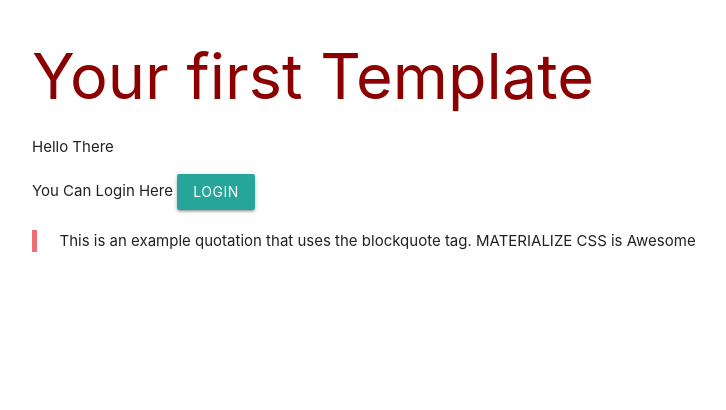
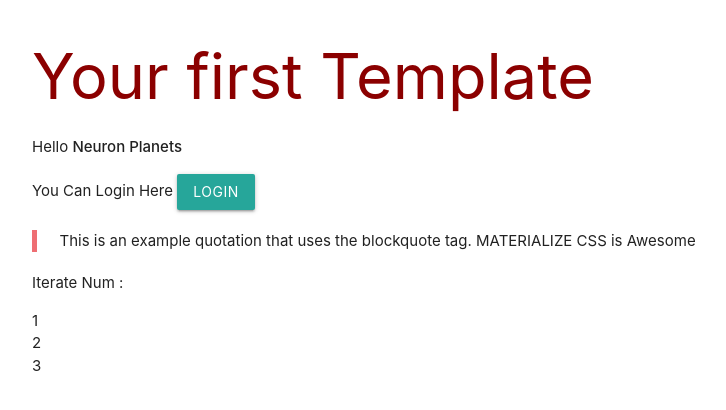
Before and after one commit to rifqirosyidi/build-websites-with-django, a Django app: page /accounts/ in a window 1280 px wide. Shown: the top 410 px of the page, without its empty margins (160-886 px from the left). Run offline with Django 3.2, Linux system fonts and the light colour scheme.

Commit message:
passing data from views to the html template

```diff
--- a/accounts/static/accounts/style.css
+++ b/accounts/static/accounts/style.css
@@ -1,5 +1,5 @@
 /* Some Custom Css Here */
 
-.color-orange {
+.color-darkred {
     color: darkred;
 }
--- a/accounts/templates/accounts/home.html
+++ b/accounts/templates/accounts/home.html
@@ -13,13 +13,19 @@
 <body>
 
 <div class="container">
-    <h1 class="color-orange">Your first Template</h1>
-    <p>Hello There</p>
+    <h1 class="color-darkred">Your first Template</h1>
+    <p>Hello <strong>{{ name }}</strong></p>
     <p>You Can Login Here <button class="waves-effect waves-light btn">Login</button></p>
 
     <blockquote>
       This is an example quotation that uses the blockquote tag. MATERIALIZE CSS is Awesome
     </blockquote>
+    <p>Iterate Num : </p>
+    <ul>
+        {% for number in numbers %}
+        <li>{{ number }}</li>
+        {% endfor %}
+    </ul>
 </div>
 
 <script src="https://cdnjs.cloudflare.com/ajax/libs/materialize/1.0.0/js/materialize.min.js"></script>
--- a/accounts/views.py
+++ b/accounts/views.py
@@ -4,4 +4,14 @@ from django.shortcuts import render
 
 # Create your views here.
 def home(request):
-    return render(request, 'accounts/home.html')
+    # Some Var
+    name = "Neuron Planets"
+    numbers = [1, 2, 3]
+
+    # Passing data to the html
+    context = {
+        'name': name,
+        'numbers': numbers
+    }
+
+    return render(request, 'accounts/home.html', context)
```
